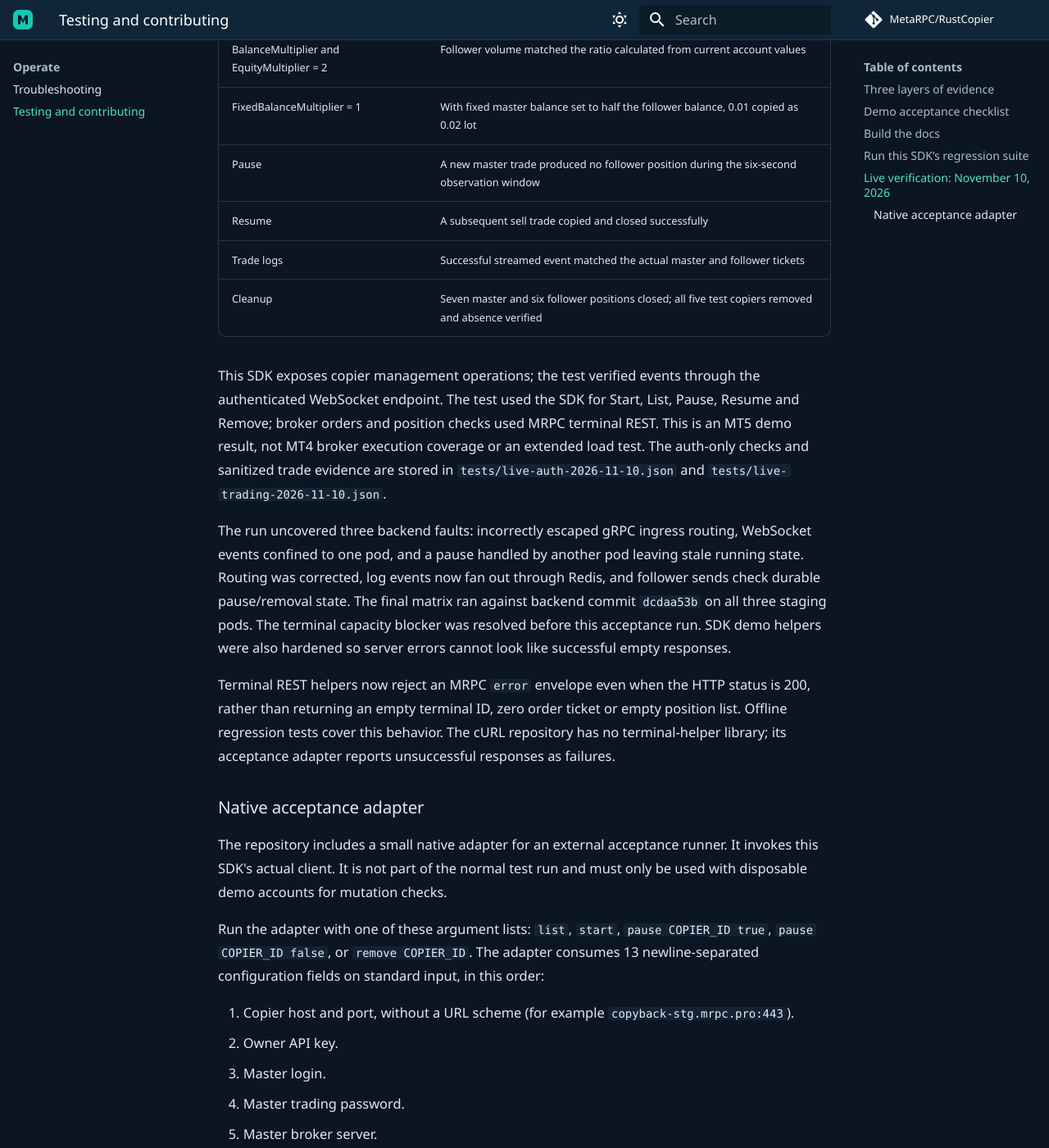
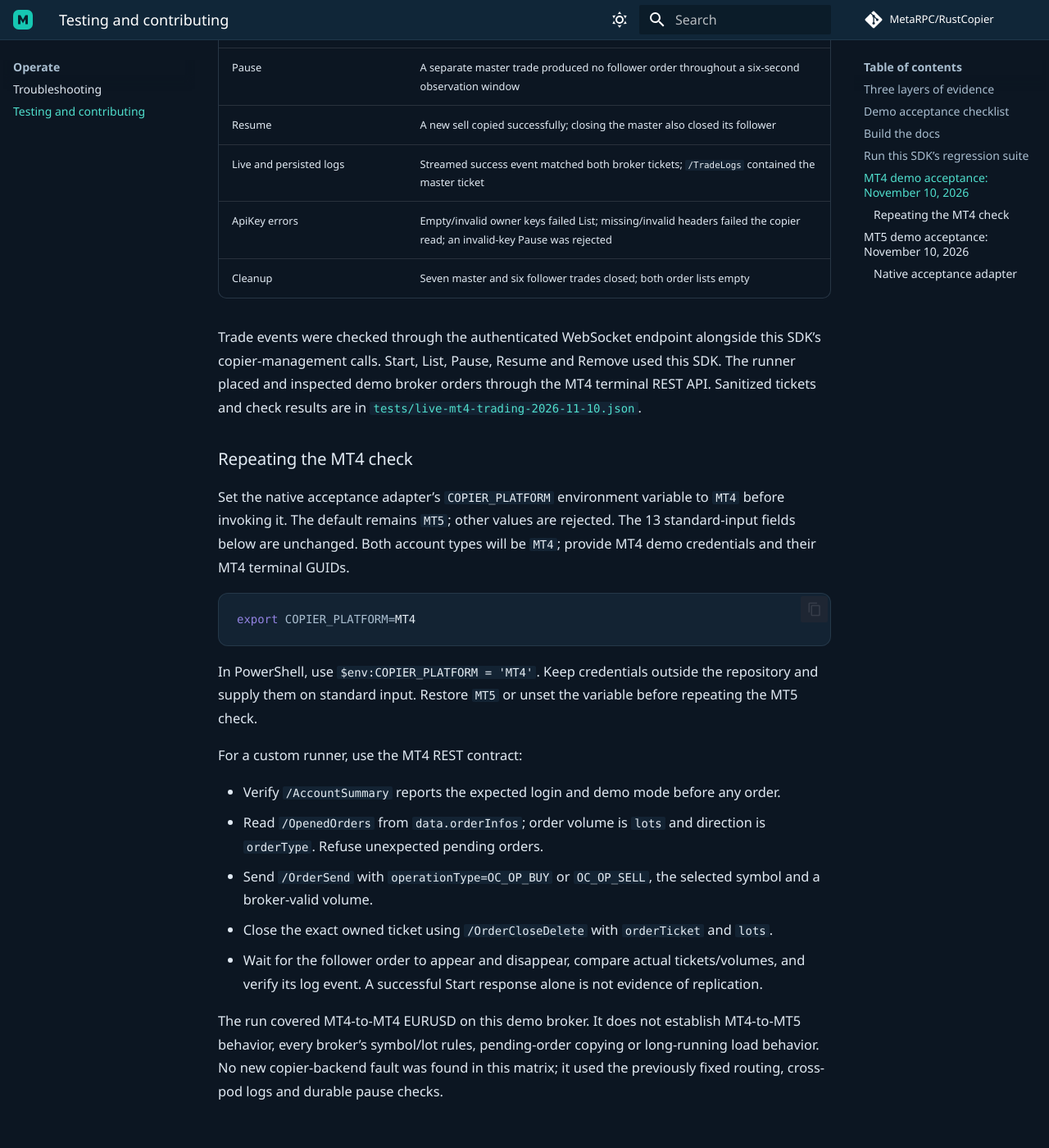
Before and after one commit to MetaRPC/RustCopier, an MkDocs documentation site: the page built from docs/testing.md, in a window 1280 px wide and 1400 px high, scrolled down 2061 px. Shown: the whole window at 82% size. Built offline with MkDocs 1.6.1 and Material for MkDocs 9.7.7, drawn with Linux system fonts in a browser that asks for light colours; comment, search, counter and statistics services are not loaded; some of the changed text lies outside the part shown.

Commit message:
Verify MT4 demo trading and document platform-specific acceptance

````diff
--- a/docs/testing.md
+++ b/docs/testing.md
@@ -36,7 +36,47 @@
 
 The November 10 audit passed the SDK build/tests and strict documentation/link checks in GitHub Actions. Offline tests cover transport, key validation and relevant regressions. The separate live acceptance results below verify broker replication.
 
-## Live verification: November 10, 2026
+## MT4 demo acceptance: November 10, 2026
+
+**Passed using the actual RustCopier client on MT4 FreshForex-Demo.** This is a separate broker execution run from the MT5 verification below. The runner checked the master and follower identities, demo-account status, currency and empty order lists before placing any trades.
+
+| Check | Observed result |
+|---|---|
+| Start, List and Remove | Five test copiers created; all removed and their absence verified |
+| Open and close | Six EURUSD master/follower pairs opened and closed |
+| LotMultiplier = 2 | 0.01 master lot copied as 0.02 follower lot, including the sell after resume |
+| FixedLot = 0.03 | Follower opened 0.03 lot |
+| BalanceMultiplier / EquityMultiplier = 2 | Follower lots matched the calculation from current account balances/equities, rounded to the 0.01 lot step |
+| FixedBalanceMultiplier = 1 | Fixed master balance set to half the follower balance; 0.01 copied as 0.02 lot |
+| Pause | A separate master trade produced no follower order throughout a six-second observation window |
+| Resume | A new sell copied successfully; closing the master also closed its follower |
+| Live and persisted logs | Streamed success event matched both broker tickets; `/TradeLogs` contained the master ticket |
+| ApiKey errors | Empty/invalid owner keys failed List; missing/invalid headers failed the copier read; an invalid-key Pause was rejected |
+| Cleanup | Seven master and six follower trades closed; both order lists empty |
+
+Trade events were checked through the authenticated WebSocket endpoint alongside this SDK’s copier-management calls. Start, List, Pause, Resume and Remove used this SDK. The runner placed and inspected demo broker orders through the MT4 terminal REST API. Sanitized tickets and check results are in [`tests/live-mt4-trading-2026-11-10.json`](https://github.com/MetaRPC/RustCopier/blob/main/tests/live-mt4-trading-2026-11-10.json).
+
+### Repeating the MT4 check
+
+Set the native acceptance adapter’s `COPIER_PLATFORM` environment variable to `MT4` before invoking it. The default remains `MT5`; other values are rejected. The 13 standard-input fields below are unchanged. Both account types will be `MT4`; provide MT4 demo credentials and their MT4 terminal GUIDs.
+
+```bash
+export COPIER_PLATFORM=MT4
+```
+
+In PowerShell, use `$env:COPIER_PLATFORM = 'MT4'`. Keep credentials outside the repository and supply them on standard input. Restore `MT5` or unset the variable before repeating the MT5 check.
+
+For a custom runner, use the MT4 REST contract:
+
+- Verify `/AccountSummary` reports the expected login and demo mode before any order.
+- Read `/OpenedOrders` from `data.orderInfos`; order volume is `lots` and direction is `orderType`. Refuse unexpected pending orders.
+- Send `/OrderSend` with `operationType=OC_OP_BUY` or `OC_OP_SELL`, the selected symbol and a broker-valid volume.
+- Close the exact owned ticket using `/OrderCloseDelete` with `orderTicket` and `lots`.
+- Wait for the follower order to appear and disappear, compare actual tickets/volumes, and verify its log event. A successful Start response alone is not evidence of replication.
+
+The run covered MT4-to-MT4 EURUSD on this demo broker. It does not establish MT4-to-MT5 behavior, every broker’s symbol/lot rules, pending-order copying or long-running load behavior. No new copier-backend fault was found in this matrix; it used the previously fixed routing, cross-pod logs and durable pause checks.
+
+## MT5 demo acceptance: November 10, 2026
 
 The actual RustCopier client passed demo trading acceptance against `copyback-stg.mrpc.pro`, using a dedicated master/follower pair on **MT5 MetaQuotes-Demo**. The runner checked account identity, demo mode and empty positions before trading.
 
@@ -55,7 +95,7 @@
 | Trade logs | Successful streamed event matched the actual master and follower tickets |
 | Cleanup | Seven master and six follower positions closed; all five test copiers removed and absence verified |
 
-This SDK exposes copier management operations; the test verified events through the authenticated WebSocket endpoint. The test used the SDK for Start, List, Pause, Resume and Remove; broker orders and position checks used MRPC terminal REST. This is an MT5 demo result, not MT4 broker execution coverage or an extended load test. The auth-only checks and sanitized trade evidence are stored in `tests/live-auth-2026-11-10.json` and `tests/live-trading-2026-11-10.json`.
+This SDK exposes copier management operations; the test verified events through the authenticated WebSocket endpoint. The test used the SDK for Start, List, Pause, Resume and Remove; broker orders and position checks used MRPC terminal REST. This section records the MT5 demo run; the independent MT4 result appears above. Neither run is an extended load test. The auth-only checks and sanitized trade evidence are stored in `tests/live-auth-2026-11-10.json` and `tests/live-trading-2026-11-10.json`.
 
 The run uncovered three backend faults: incorrectly escaped gRPC ingress routing, WebSocket events confined to one pod, and a pause handled by another pod leaving stale running state. Routing was corrected, log events now fan out through Redis, and follower sends check durable pause/removal state. The final matrix ran against backend commit `dcdaa53b` on all three staging pods. The terminal capacity blocker was resolved before this acceptance run. SDK demo helpers were also hardened so server errors cannot look like successful empty responses.
 
````
Also changed, not shown: README.md (+2 -0 lines), 2 other files.
